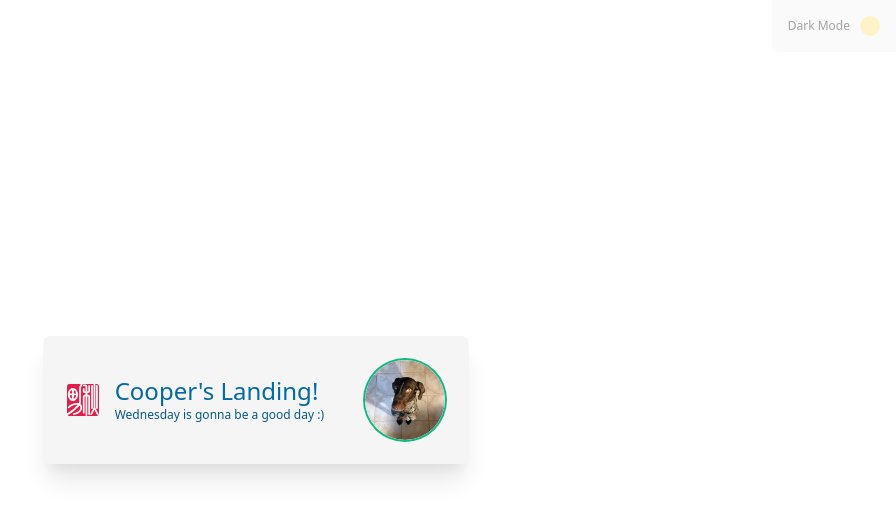
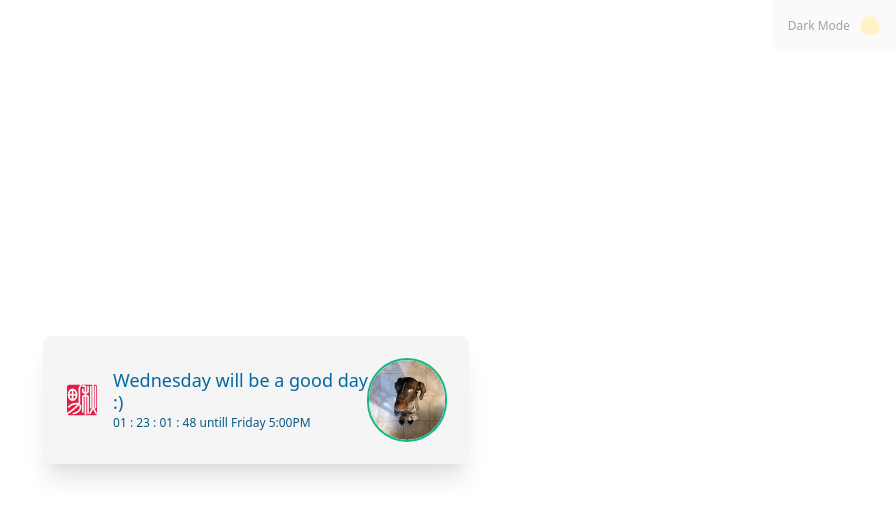
Before and after one commit to danferth/react-friday, a React (Create React App) app: page / in a window 1280 px wide. Shown: the top 518 px of the page, without its empty margins (384-1280 px from the left). Built offline with nearby package versions, Linux system fonts and the light colour scheme; what @tailwindcss/typography would draw is missing.

Commit message:
counters and components

```diff
--- /dev/null
+++ b/src/components/CountDown.js
@@ -0,0 +1,18 @@
+import React, { useState, useEffect } from "react";
+import { countdown } from "../util/time";
+
+const CountDown = () => {
+  const [count, setCount] = useState(countdown());
+
+  useEffect(() => {
+    setInterval(() => setCount(countdown()), 1000);
+  }, []);
+
+  return (
+    <p className="text-xs text-blue-800 dark:text-blue-200 leading-normal transition">
+      {`${count.days} : ${count.hours} : ${count.minutes} : ${count.seconds} untill Friday 5:00PM`}
+    </p>
+  );
+};
+
+export default CountDown;
--- a/src/components/card.js
+++ b/src/components/card.js
@@ -1,19 +1,18 @@
-import React from "react";
-import { printToday } from "../util/util.js";
+import React, { useEffect, useState } from "react";
+import { printToday } from "../util/util";
 import { ReactComponent as AkioSVG } from "../images/svg/akio.svg";
 import cooper from "../images/cooper.jpg";
+import CountDown from "../components/CountDown";
 
 const Card = () => {
   return (
     <div className="w-1/3 p-6 bg-gray-100 dark:bg-gray-700 rounded-lg shadow-xl flex flex-row items-center justify-start transition">
       <AkioSVG className="h-8 w-auto text-red-600 dark:text-red-400 fill-current justify-self-start transition" />
       <div className="ml-4">
-        <h1 className="text-2xl text-blue-700 dark:text-blue-50 leading-tight transition">
-          Cooper's Landing!
+        <h1 className="text-lg font-medium text-blue-700 dark:text-blue-50 leading-tight transition">
+          {printToday()} will be a good day :)
         </h1>
-        <p className="text-xs text-blue-800 dark:text-blue-200 leading-normal transition">
-          {printToday()} is gonna be a good day :)
-        </p>
+        <CountDown />
       </div>
       <div className="relative w-20 h-0 pt-20 rounded-full ml-auto overflow-hidden ring-2 ring-green-500">
         <img
--- /dev/null
+++ b/src/util/time.js
@@ -0,0 +1,109 @@
+export const countdown = function () {
+  var now = new Date(),
+    now_day = now.getDay(),
+    now_month = now.getMonth(),
+    now_date = now.getDate(),
+    now_year = now.getFullYear(),
+    now_hour = now.getHours(),
+    now_minute = now.getMinutes(),
+    now_second = now.getSeconds(),
+    target_date = 0,
+    target_month = now_month,
+    target_year = now_year,
+    target_hour = 17,
+    target_minute = 30,
+    target_second = 0;
+
+  switch (now_day) {
+    case 0:
+      target_date = now_date + 5;
+      break;
+    case 1:
+      target_date = now_date + 4;
+      break;
+    case 2:
+      target_date = now_date + 3;
+      break;
+    case 3:
+      target_date = now_date + 2;
+      break;
+    case 4:
+      target_date = now_date + 1;
+      break;
+    case 5:
+      target_date = now_date + 0;
+      break;
+    case 6:
+      target_date = now_date + 6;
+      break;
+  }
+
+  var start_now = new Date(
+    now_year,
+    now_month,
+    now_date,
+    now_hour,
+    now_minute,
+    now_second
+  );
+  var start_target = new Date(
+    target_year,
+    target_month,
+    target_date,
+    target_hour,
+    target_minute,
+    target_second
+  );
+
+  var start = start_target - start_now;
+
+  var diff_days = 0,
+    diff_hours = 0,
+    diff_minutes = 0,
+    diff_seconds = 0;
+
+  var toSeconds = function (mills) {
+    var rslt = 0;
+    if (mills % 1000 === 0) {
+      rslt = mills / 1000;
+    } else {
+      var n = mills % 1000;
+      rslt = (mills - n) / 1000;
+    }
+    return rslt;
+  };
+
+  var find_time = function (sec, count) {
+    if (sec % count === 0) {
+      var n = sec / count;
+    } else {
+      var r = sec % count;
+      n = (sec - r) / count;
+    }
+    return n;
+  };
+
+  var diff = toSeconds(start);
+  diff_days = find_time(diff, 86400);
+  diff_hours = find_time(diff, 3600) - diff_days * 24;
+  diff_minutes = find_time(diff, 60) - (diff_hours * 60 + diff_days * 1440);
+  diff_seconds =
+    find_time(diff, 1) -
+    (diff_minutes * 60 + diff_hours * 3600 + diff_days * 86400);
+
+  var addZero = function (n) {
+    var s = n.toString();
+    if (s.length === 1) {
+      return "0" + s;
+    } else {
+      return n;
+    }
+  };
+
+  var days = addZero(diff_days),
+    hours = addZero(diff_hours),
+    minutes = addZero(diff_minutes),
+    seconds = addZero(diff_seconds);
+
+  return { days: days, hours: hours, minutes: minutes, seconds: seconds };
+};
```
